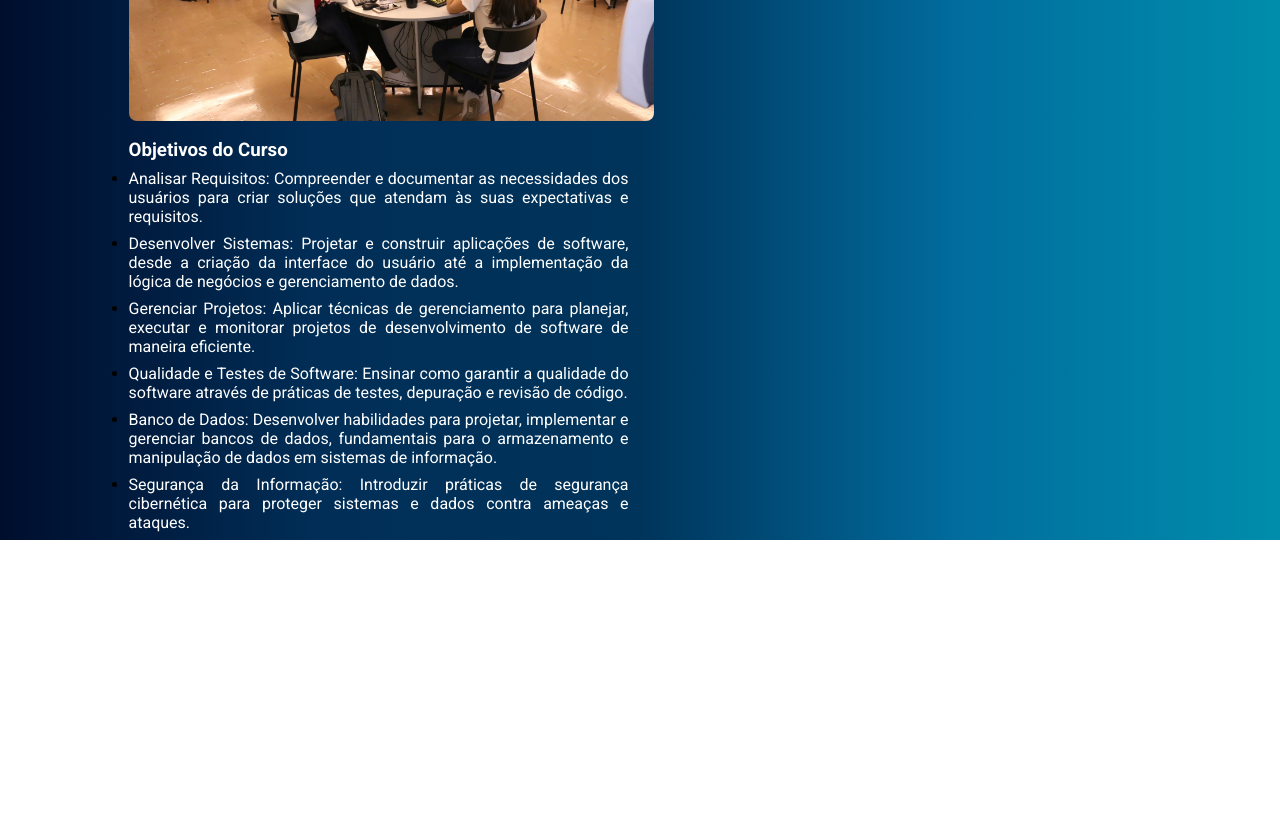
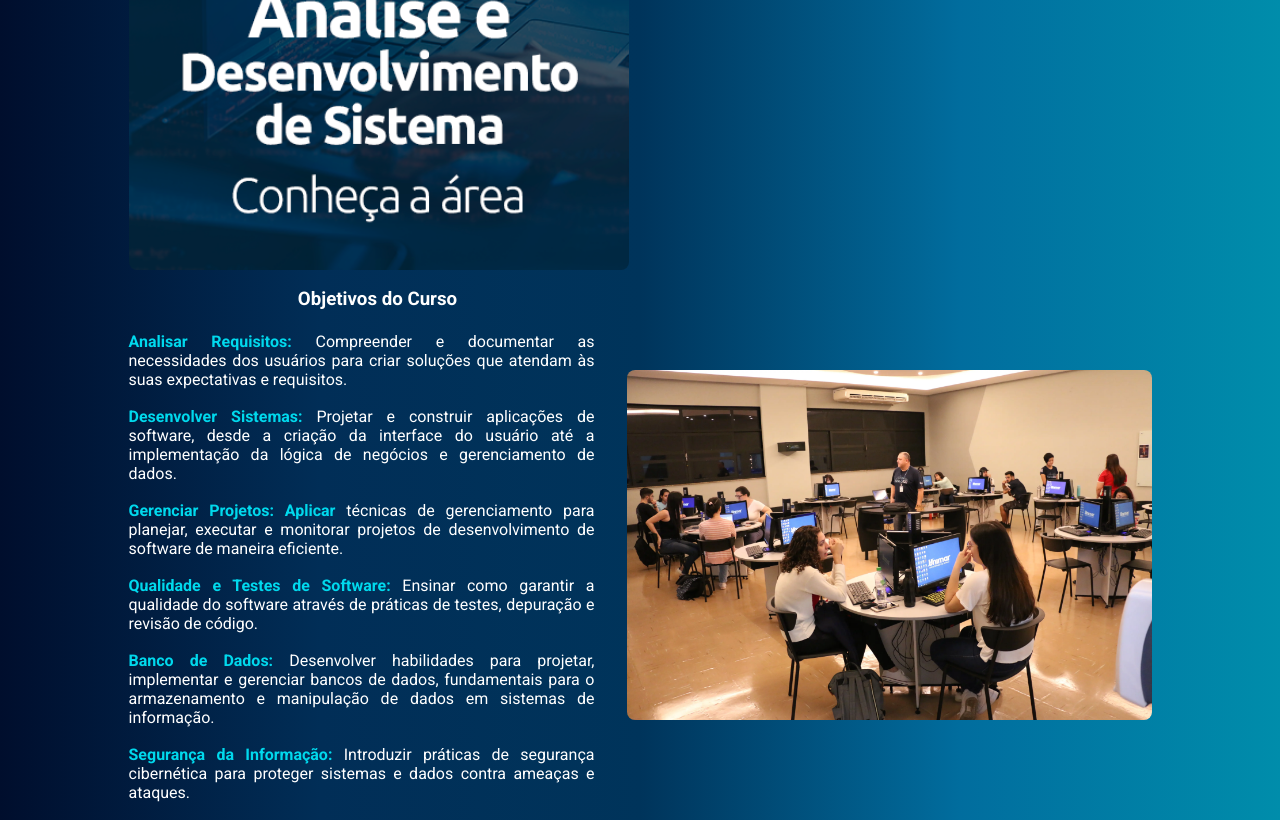
Before and after one commit to GustavobFarias/unimar, a website: page index.html in a window 1280 px wide. Shown: the part 900-1720 px from the top of the page. Before the commit the page ends 1440 px from the top, so only its background shows below. Drawn offline with nearby package versions, Linux system fonts and the light colour scheme.

Commit message:
commit atualizado

```diff
--- a/index.html
+++ b/index.html
@@ -38,47 +38,52 @@
             <div class="container container-main">
                 <h2>Sobre</h2>
                 <div class="sobre">
-                    <img class="sala-de-aula" src="img/IMG_3439-scaled.webp" alt="sala da unimar">
+                    <img class="img-tecnologia" src="img/tecnologia-em-analise-e-desenvolvimento-de-sistemas.png" alt="">
                     <div class="container-sobre">
                         <h1 class="title">Análise e Desenvolvimento de Sistemas</h1>
-                    <p>
-                        O curso de Análise e Desenvolvimento de Sistemas forma profissionais capacitados para criar, implementar e gerenciar sistemas de software eficientes e adaptáveis às necessidades de diferentes organizações. Focado em soluções tecnológicas práticas e inovadoras, o curso prepara os alunos para enfrentar desafios no desenvolvimento de software e na análise de sistemas.
-                    </p>
+                        <p>
+                            O curso de Análise e Desenvolvimento de Sistemas forma profissionais capacitados para criar, implementar e gerenciar sistemas de software eficientes e adaptáveis às necessidades de diferentes organizações. Focado em soluções tecnológicas práticas e inovadoras, o curso prepara os alunos para enfrentar desafios no desenvolvimento de software e na análise de sistemas.
+                        </p>
                     </div>
                 </div>
-                <h3>Objetivos do Curso</h3>
-                        <ul>
+                <div class="objetivo-ads">
+                    <div class="objetivo">
+                        <h3>Objetivos do Curso</h3>
+                        <ul class="nav-list">
                             <li>
                                 <p>
-                                    Analisar Requisitos: Compreender e documentar as necessidades dos usuários para criar soluções que atendam às suas expectativas e requisitos.
+                                    <span>Analisar Requisitos:</span> Compreender e documentar as necessidades dos usuários para criar soluções que atendam às suas expectativas e requisitos.
                                 </p>
                             </li>
                             <li>
                                 <p>
-                                    Desenvolver Sistemas: Projetar e construir aplicações de software, desde a criação da interface do usuário até a implementação da lógica de negócios e gerenciamento de dados.
+                                    <span>Desenvolver Sistemas:</span> Projetar e construir aplicações de software, desde a criação da interface do usuário até a implementação da lógica de negócios e gerenciamento de dados.
                                 </p>
                             </li>
                             <li>
                                 <p>
-                                    Gerenciar Projetos: Aplicar técnicas de gerenciamento para planejar, executar e monitorar projetos de desenvolvimento de software de maneira eficiente.
+                                    <span>Gerenciar Projetos: Aplicar</span> técnicas de gerenciamento para planejar, executar e monitorar projetos de desenvolvimento de software de maneira eficiente.
                                 </p>
                             </li>
                             <li>
                                 <p>
-                                    Qualidade e Testes de Software: Ensinar como garantir a qualidade do software através de práticas de testes, depuração e revisão de código.
+                                    <span>Qualidade e Testes de Software:</span> Ensinar como garantir a qualidade do software através de práticas de testes, depuração e revisão de código.
                                 </p>
                             </li>
                             <li>
                                 <p>
-                                    Banco de Dados: Desenvolver habilidades para projetar, implementar e gerenciar bancos de dados, fundamentais para o armazenamento e manipulação de dados em sistemas de informação.
+                                    <span>Banco de Dados:</span> Desenvolver habilidades para projetar, implementar e gerenciar bancos de dados, fundamentais para o armazenamento e manipulação de dados em sistemas de informação.
                                 </p>
                             </li>
                             <li>
                                 <p>
-                                    Segurança da Informação: Introduzir práticas de segurança cibernética para proteger sistemas e dados contra ameaças e ataques.
+                                    <span>Segurança da Informação:</span> Introduzir práticas de segurança cibernética para proteger sistemas e dados contra ameaças e ataques.
                                 </p>
                             </li>
                         </ul>
+                    </div>
+                    <img class="sala-de-aula" src="img/IMG_3439-scaled.webp" alt="">
+                </div>
             </div>
         </section>
     </main>
--- a/src/main.scss
+++ b/src/main.scss
@@ -31,10 +31,6 @@ header {
         height: 32px;
     }
 
-    .nav-list {
-        list-style: none;
-    }
-
     .nav-item {
         display: inline;
         cursor: pointer;
@@ -57,6 +53,10 @@ header {
     }
 }
 
+.nav-list {
+    list-style: none;
+}
+
 .graduacao-ads {
     width: 100%;
 }
@@ -65,8 +65,8 @@ header {
     .container-main {
         visibility: hidden;
 
-        .sala-de-aula {
-            height: 350px;
+        .img-tecnologia {
+            height: 500px;
             margin-right: 2em;
             border-radius: 8px;
         }
@@ -82,11 +82,8 @@ header {
                     margin-bottom: 32px;
                     border-right: 5px solid #fff;
                     white-space: nowrap;
-
                     overflow: hidden;
-
                     width: 0;
-
                     animation: mark .8s step-end infinite, write 10s steps(34, end) infinite;
                 }
                 @keyframes mark {
@@ -112,20 +109,38 @@ header {
             }
         }
 
+        .objetivo-ads {
+            display: flex;
+            align-items: center;
+            .objetivo {
+                max-width: 500px;
+
                 h3 {
                     color: #fff;
-                margin: 18px 0 8px;
+                    margin: 18px 0 22px;
                     font-weight: bold;
+                    text-align: center;
                 }
 
                 p {
-                margin-bottom: 8px;
+                    margin-bottom: 18px;
+                    margin-right: 2em;
                 }
+
+                span {
+                    font-weight: bold;
+                    color: #00d9ed;
+                }
+            }
+
+            .sala-de-aula {
+                height: 350px;
+                border-radius: 8px;
+
             }
         }
 
         h2 {
-    font-family: "Nerko One", cursive;
             text-align: center;
             color: #fff;
             margin: 16px 0;
@@ -137,3 +152,5 @@ p {
             max-width: 500px;
             text-align: justify;
         }
+    }
+}
```
Also changed, not shown: package.json (+3 -4 lines), build/main.css, img/tecnologia-em-analise-e-desenvolvimento-de-sistemas.png (added), src/main.js (line endings or trailing spaces), 2 other files. Lines whose indentation alone changed are shown as unchanged.
